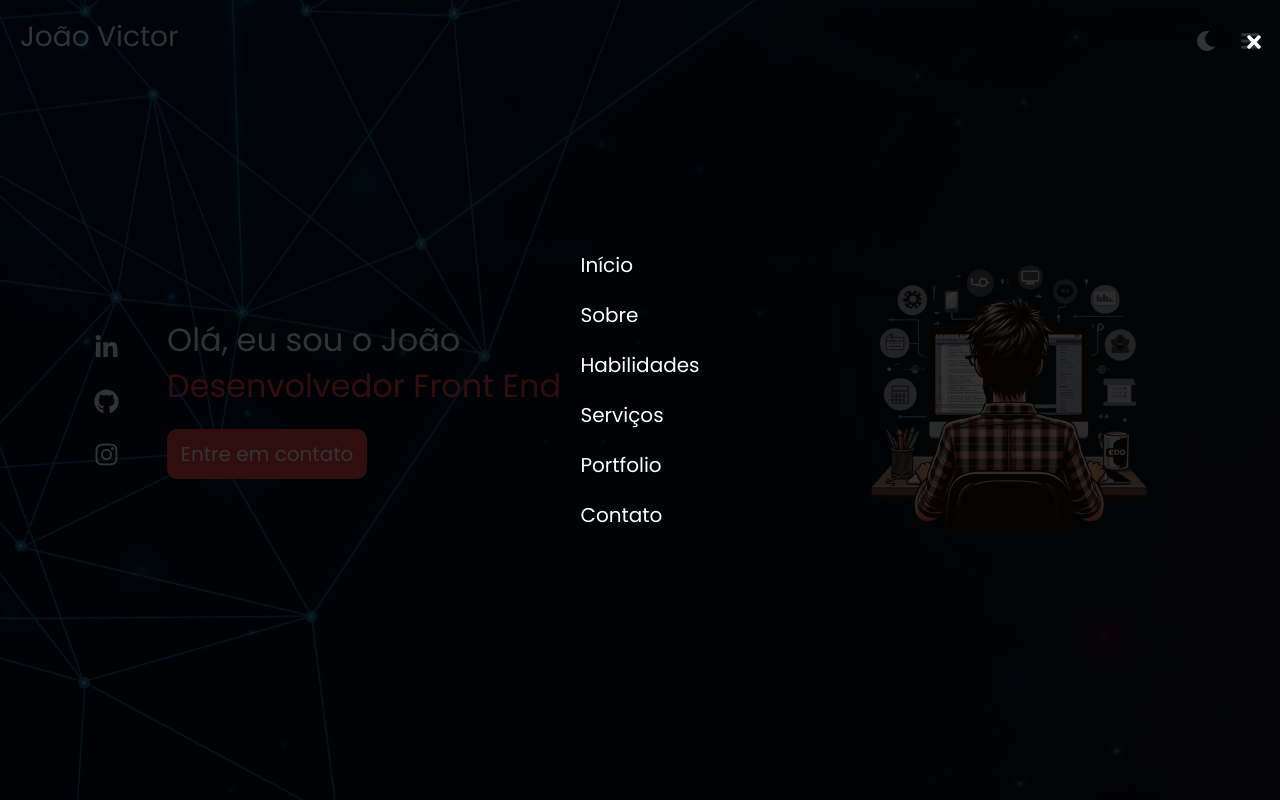
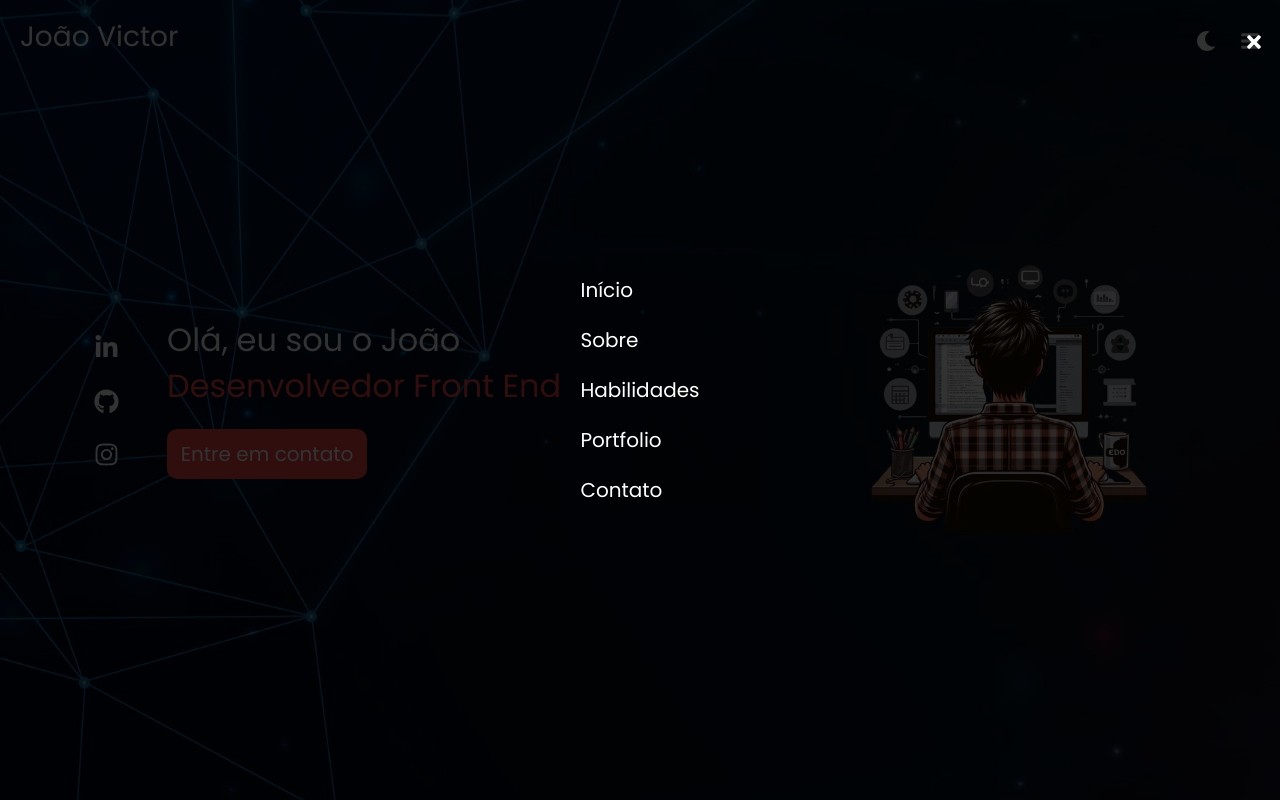
Before and after one commit to Myst1-Dev1/New-Portfolio, a React (Vite) app: page / in a window 1280 px wide. Both pictures are taken after a click on the icon 1250 px from the left and 40 px from the top of the page. Shown: the top 800 px of the page. Built offline with nearby package versions, Linux system fonts and the light colour scheme.

Commit message:
services has removed from navbar

```diff
--- a/src/components/NavBar/index.tsx
+++ b/src/components/NavBar/index.tsx
@@ -28,7 +28,7 @@ export function NavBar({ onIsNavBarOpen ,onHandleCloseNavBar } :NavBarProps) {
                 <a href="#home">Início</a>
                 <a href="#about">Sobre</a>
                 <a href="#skills">Habilidades</a>
-                <a href="#services">Serviços</a>
+                {/* <a href="#services">Serviços</a> */}
                 <a href="#projects">Portfolio</a>
                 <a href="#contact">Contato</a>
             </nav>
```
